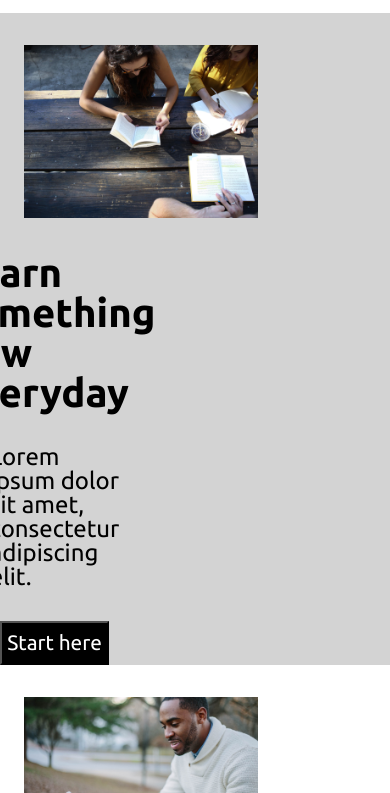
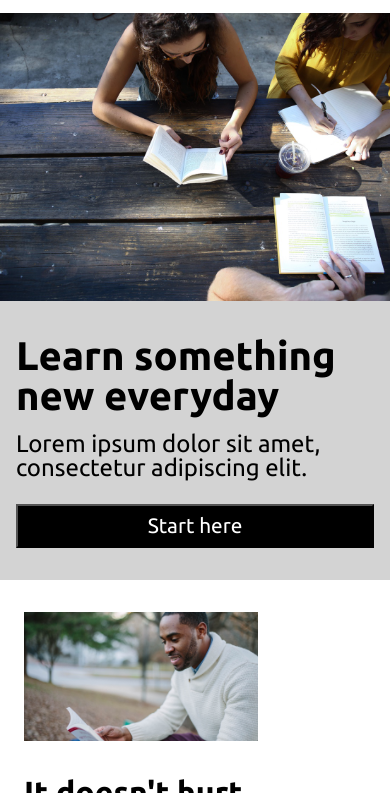
Before and after one commit to EizeHofstra/Colmar_Academy, a plain HTML site: page index.html in a window 390 px wide. Shown: the part 51-844 px from the top of the page. Drawn offline with Linux system fonts and the light colour scheme.

Commit message:
Finished media banner

```diff
--- a/resources/css/style.css
+++ b/resources/css/style.css
@@ -147,6 +147,37 @@ button {
   font-size: 1.3rem;
   padding: 0.5rem 0rem;
   width: 100%;
+}
+
+@media only screen and (max-width: 640px) {
+  #banner_container {
+    display: flex;
+    flex-direction: column;
+  }
+
+  .main_picture {
+    width: 100%;
+    margin: 0;
+  }
+
+  .main_text {
+    width: auto;
+    display: flex;
+    justify-content: center;
+    padding: 1rem;
+  }
+
+  .main_text h1 {
+    padding: 1rem 0rem;
+  }
+
+  .main_text h2 {
+    padding: 0rem;
+  }
+
+  button {
+    margin: 1.5rem 0rem 1rem 0rem;
+  }
 }
 
 /*Main*/
```
